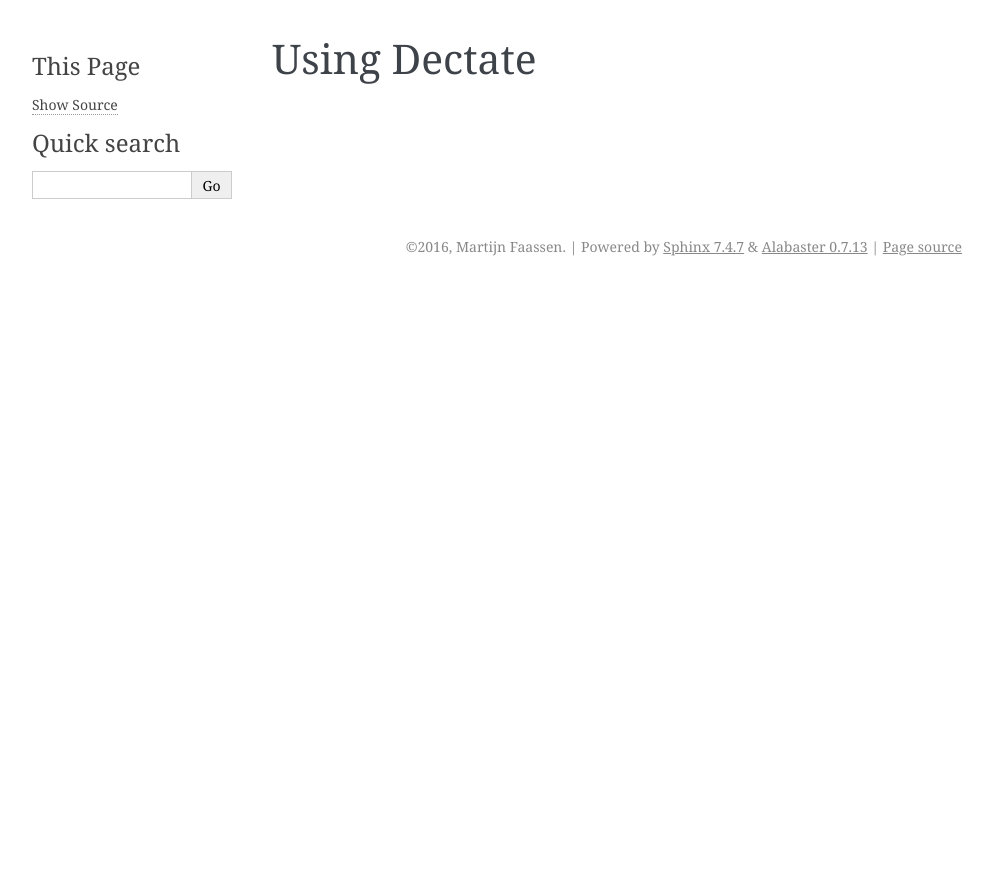
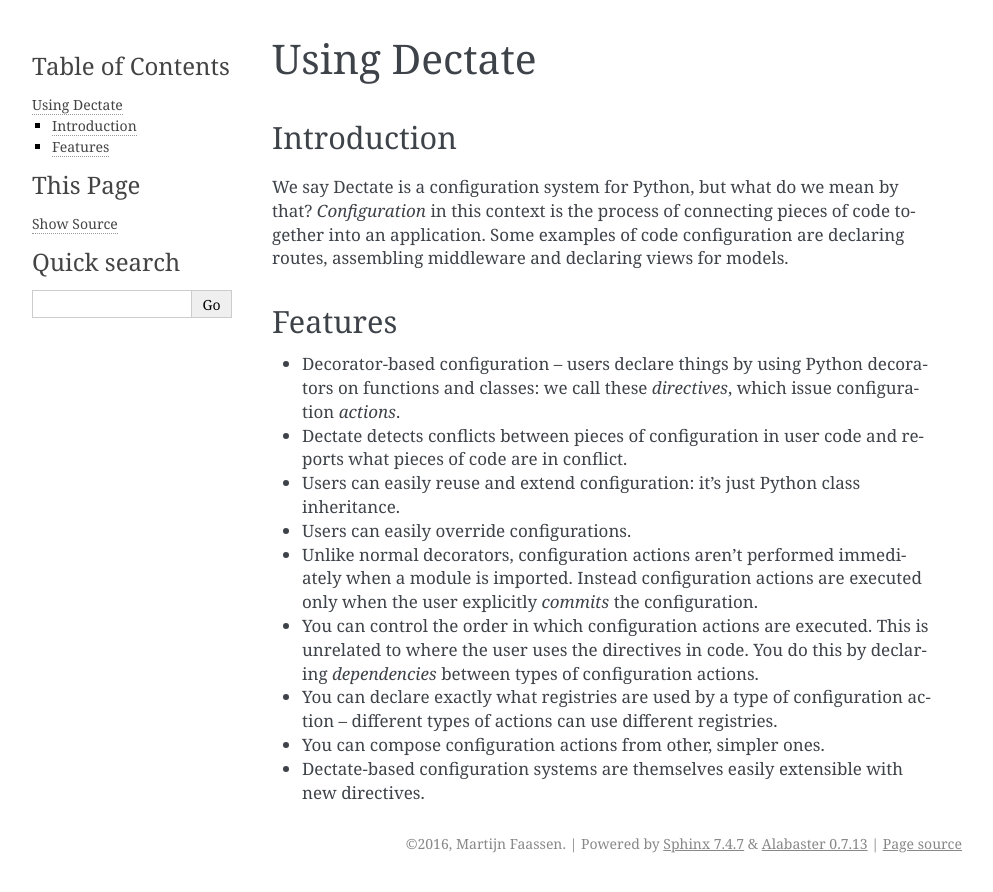
Before and after one commit to morepath/dectate, a Sphinx documentation site: the page built from doc/usage.rst, in a window 1280 px wide. Shown: the top 892 px of the page, without its empty margins (148-1141 px from the left). Built offline with Sphinx 7.4.7, drawn with Linux system fonts in a browser that asks for light colours.

Commit message:
Some information about features.

```diff
--- a/doc/usage.rst
+++ b/doc/usage.rst
@@ -1,2 +1,45 @@
 Using Dectate
 =============
+
+Introduction
+------------
+
+We say Dectate is a configuration system for Python, but what do we
+mean by that? *Configuration* in this context is the process of
+connecting pieces of code together into an application. Some examples
+of code configuration are declaring routes, assembling middleware and
+declaring views for models.
+
+Features
+--------
+
+* Decorator-based configuration -- users declare things by using Python
+  decorators on functions and classes: we call these *directives*,
+  which issue configuration *actions*.
+
+* Dectate detects conflicts between pieces of configuration in user
+  code and reports what pieces of code are in conflict.
+
+* Users can easily reuse and extend configuration: it's just Python
+  class inheritance.
+
+* Users can easily override configurations.
+
+* Unlike normal decorators, configuration actions aren't performed
+  immediately when a module is imported. Instead configuration actions
+  are executed only when the user explicitly *commits* the
+  configuration.
+
+* You can control the order in which configuration actions are
+  executed. This is unrelated to where the user uses the directives in
+  code. You do this by declaring *dependencies* between types of
+  configuration actions.
+
+* You can declare exactly what registries are used by a type of
+  configuration action -- different types of actions can use
+  different registries.
+
+* You can compose configuration actions from other, simpler ones.
+
+* Dectate-based configuration systems are themselves easily extensible
+  with new directives.
```
